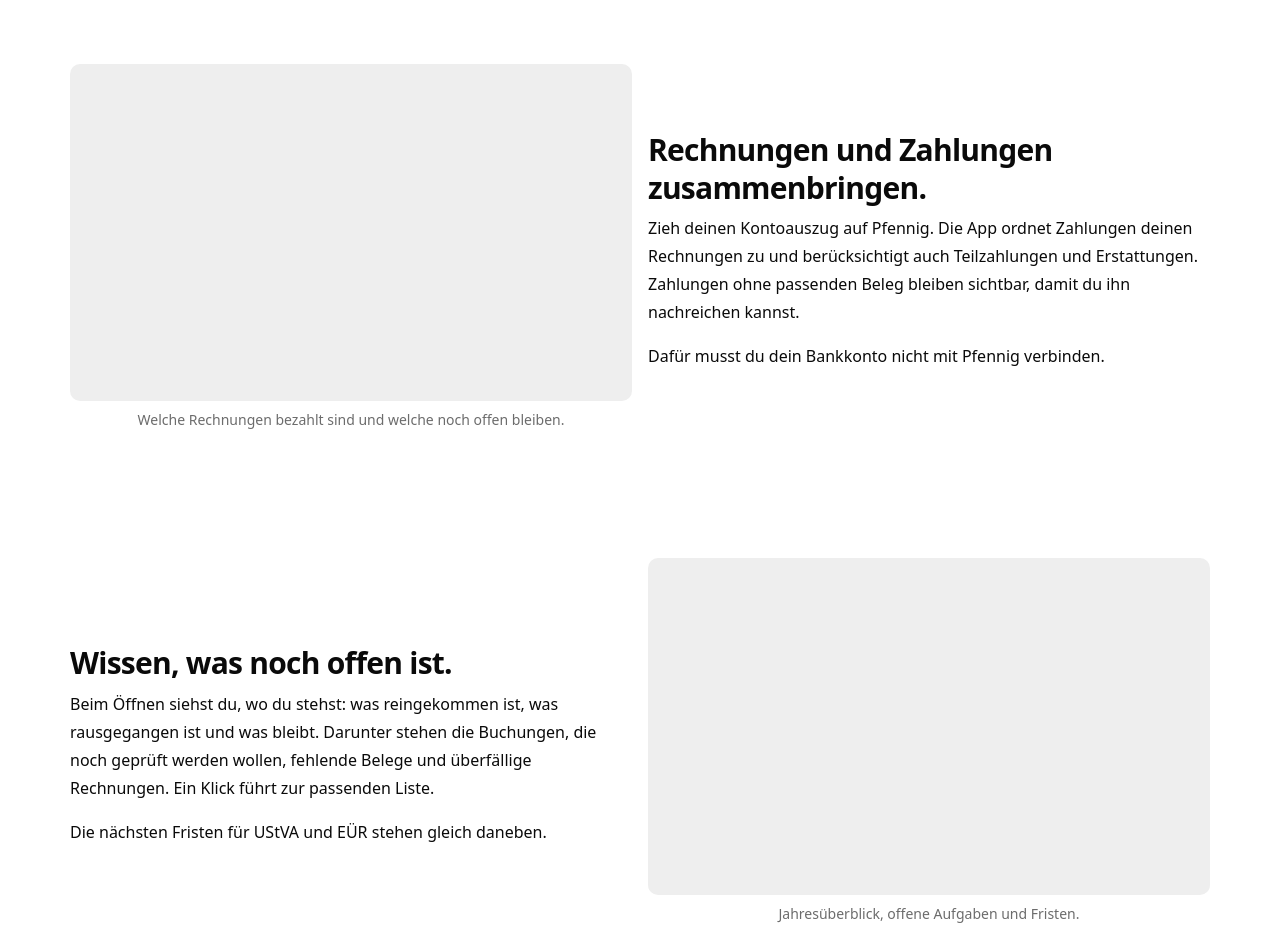
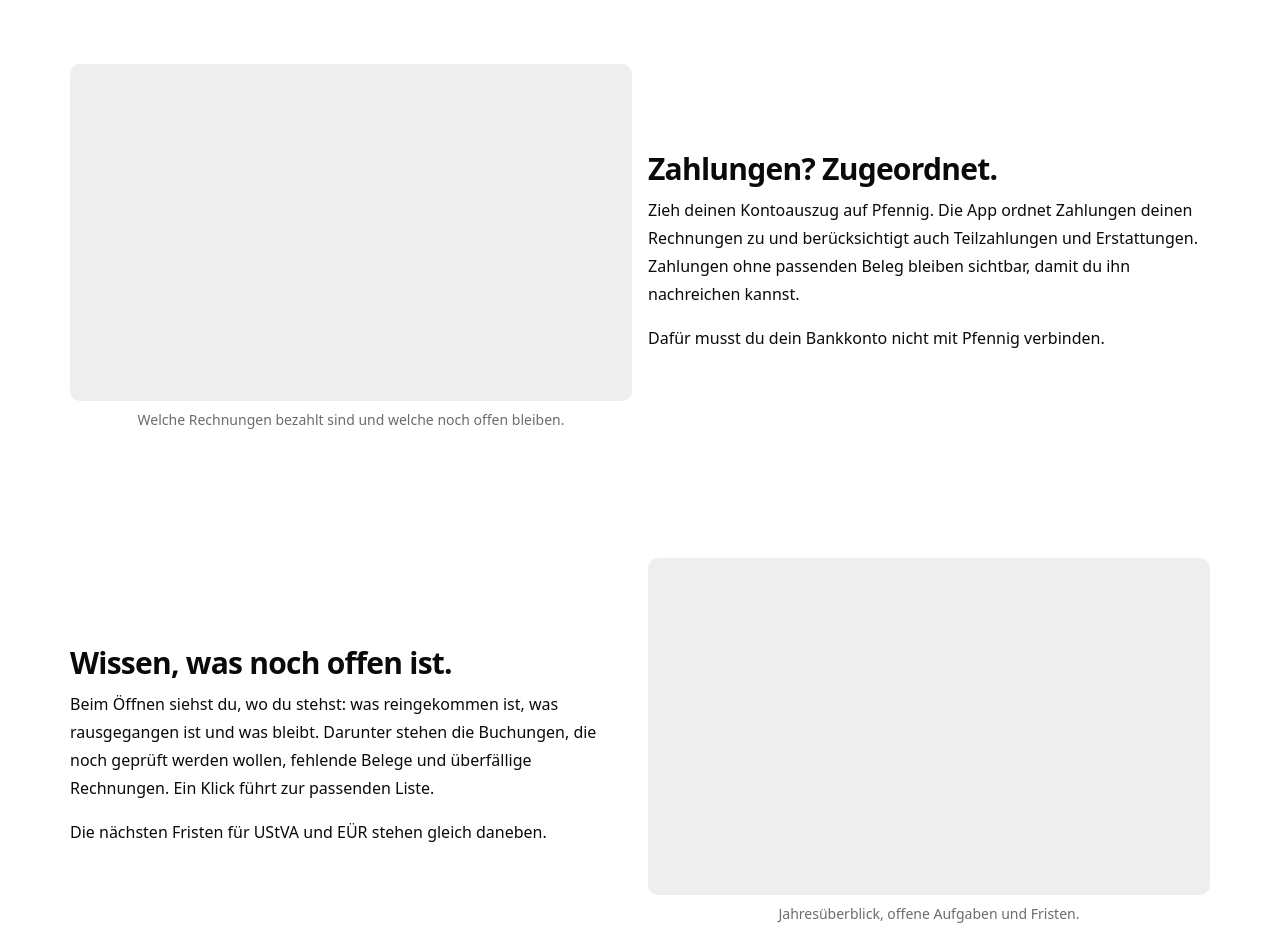
Before and after one commit to pietz/pfennig, a plain HTML site: page landing-concepts/daft.html in a window 1280 px wide. Shown: the part 2160-3088 px from the top of the page. Drawn offline with Linux system fonts and the light colour scheme.

Commit message:
Use owner-selected payment matching headline

```diff
--- a/landing-concepts/daft.html
+++ b/landing-concepts/daft.html
@@ -119,7 +119,7 @@
           <figcaption>Welche Rechnungen bezahlt sind und welche noch offen bleiben.</figcaption>
         </figure>
         <div>
-          <h2 id="zahlungen-titel">Rechnungen und Zahlungen zusammenbringen.</h2>
+          <h2 id="zahlungen-titel">Zahlungen? Zugeordnet.</h2>
           <p>Zieh deinen Kontoauszug auf Pfennig. Die App ordnet Zahlungen deinen Rechnungen zu und berücksichtigt auch Teilzahlungen und Erstattungen. Zahlungen ohne passenden Beleg bleiben sichtbar, damit du ihn nachreichen kannst.</p>
           <p>Dafür musst du dein Bankkonto nicht mit Pfennig verbinden.</p>
         </div>
```
